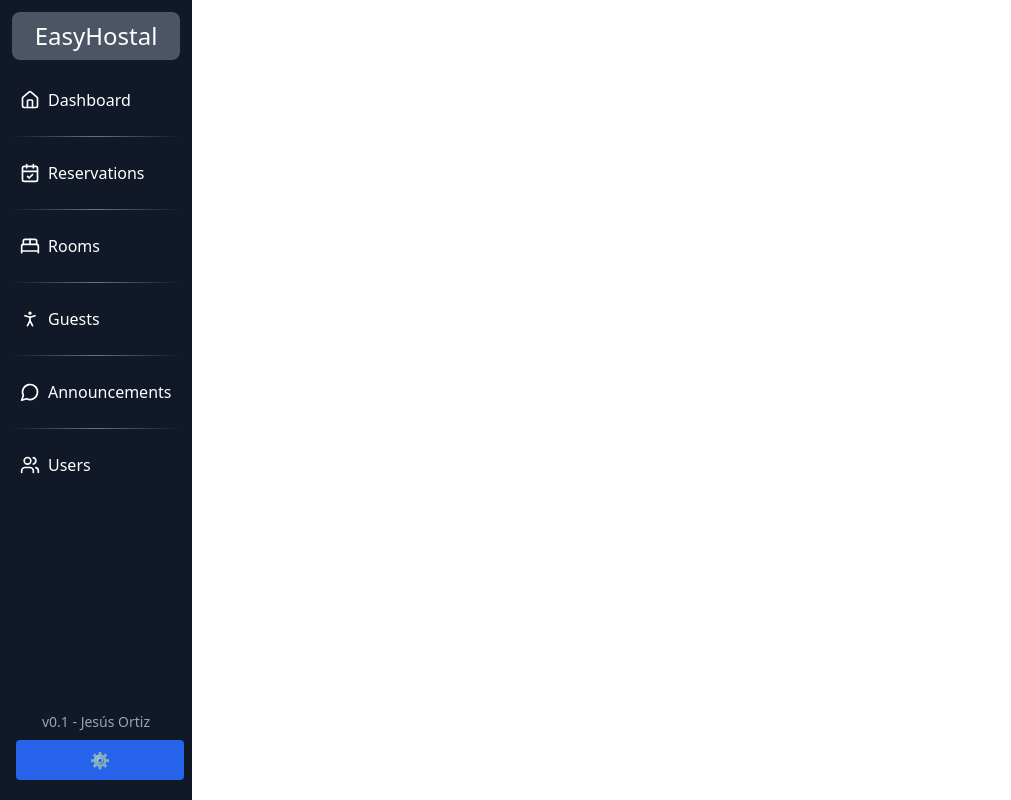
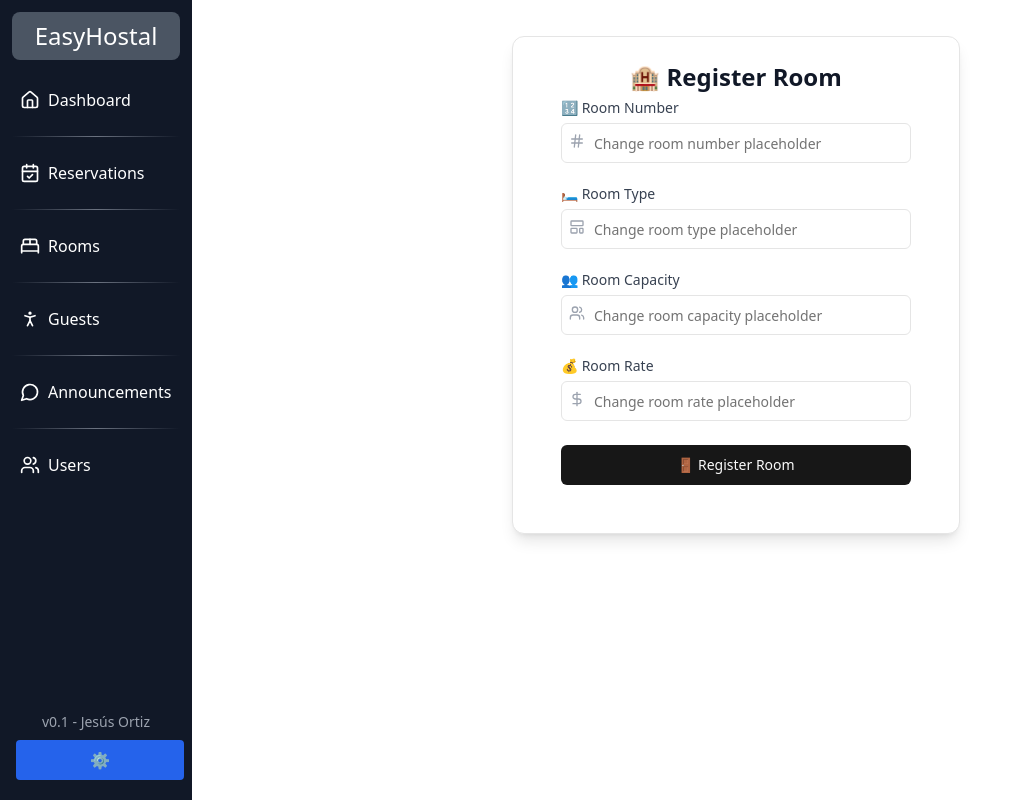
Before and after one commit to ortizzxz/HostalManagementFrontEnd, a React (Vite) app: page /create-room in a window 1280 px wide. Before the commit this address had no page. Shown: the whole page, without its empty margins (0-1011 px from the left). Built offline with nearby package versions, Linux system fonts and the light colour scheme.

Commit message:
feature: Create Room Component
- Styling making use of icons and emojis
- Form validation and use of translation

```diff
--- a/src/App.tsx
+++ b/src/App.tsx
@@ -8,6 +8,7 @@ import Guests from "./pages/Guests";
 import Dashboard from "./pages/Dashboard";
 import CreateUserForm from "./components/forms/CreateUserForm";
 import CreateAnouncementForm from "./components/forms/CreateAnouncementForm";
+import CreateRoomForm from "./components/forms/CreateRoomForm";
 
 function App() {
   return (
@@ -30,6 +31,7 @@ function App() {
             {/* Creation Routes. i.e. Create User route. */}
             <Route path="/create-user" element={<CreateUserForm />} />
             <Route path="/create-announcement" element={<CreateAnouncementForm />} />
+            <Route path="/create-room" element={<CreateRoomForm />} />
           </Routes>
         </div>
       </div>
--- /dev/null
+++ b/src/api/roomApi.ts
@@ -0,0 +1,29 @@
+import axios from "axios";
+
+const API_URL = "http://localhost:8080/api/room";
+
+// Define TypeScript interfaces for your data
+interface Room {
+  id: string;
+  number: string | number;
+  type: string;
+  capacity: string | number;
+  baseRate: string | number;
+  state: string;
+}
+
+// Get all Rooms
+
+
+// Create a new room
+export const createRoom = async (
+  roomData: Omit<Room, "id"> // Exclude 'id' since it's generated server-side
+): Promise<Room> => {
+  try {
+    const response = await axios.post<Room>(API_URL, roomData);
+    return response.data;
+  } catch (error) {
+    console.error("Error creating room:", error);
+    throw error; // Re-throw for error handling in components
+  }
+};
--- a/src/components/forms/CreateAnouncementForm.tsx
+++ b/src/components/forms/CreateAnouncementForm.tsx
@@ -6,45 +6,55 @@ import { Card, CardContent } from "../ui/card.js";
 import { Loader2 } from "lucide-react";
 import DatePicker from "react-datepicker";
 import "react-datepicker/dist/react-datepicker.css";
-import { createAnnouncement } from "../../api/anouncementApi"; // Make sure your backend API method is correct
+import { createAnnouncement } from "../../api/anouncementApi";
+
+// 🔐 Define types
+type AnnouncementForm = {
+  title: string;
+  content: string;
+  postDate: Date;
+  expirationDate: Date | null;
+};
+
+type FormErrors = Partial<Record<keyof AnnouncementForm, string>>;
 
 const CreateAnouncementForm = () => {
-  const [formData, setFormData] = useState({
+  const [formData, setFormData] = useState<AnnouncementForm>({
     title: "",
     content: "",
-    postDate: new Date(), // Set current date for postDate
-    expirationDate: null, // Expiration date is initially null
+    postDate: new Date(),
+    expirationDate: null,
   });
 
-  const [errors, setErrors] = useState({});
+  const [errors, setErrors] = useState<FormErrors>({});
   const [loading, setLoading] = useState(false);
-  const [apiError, setApiError] = useState(null);
+  const [apiError, setApiError] = useState<string | null>(null); // ✅ allow string or null
 
-  // Validate form fields
+  // ✅ Validate form fields
   const validateForm = () => {
-    const newErrors = {};
-    if (!formData.title.trim()) newErrors.title = "Title is required.";
-    if (!formData.content.trim()) newErrors.content = "Content is required.";
+    const newErrors: FormErrors = {};
+    if (!formData.title.trim()) newErrors.title = "⚠️ Title is required.";
+    if (!formData.content.trim()) newErrors.content = "⚠️ Content is required.";
     if (!formData.expirationDate)
-      newErrors.expirationDate = "Expiration date is required.";
+      newErrors.expirationDate = "⚠️ Expiration date is required.";
     setErrors(newErrors);
     return Object.keys(newErrors).length === 0;
   };
 
-  // Handle form field changes
-  const handleChange = (e) => {
+  const handleChange = (
+    e: React.ChangeEvent<HTMLInputElement | HTMLTextAreaElement>
+  ) => {
     setFormData({ ...formData, [e.target.name]: e.target.value });
   };
 
-  // Handle form submission
-  const handleSubmit = async (e) => {
+  const handleSubmit = async (e: React.FormEvent) => {
     e.preventDefault();
     if (!validateForm()) return;
     setLoading(true);
     setApiError(null);
     try {
-      await createAnnouncement(formData); // Make sure the API method is correct
-      alert("Announcement created successfully!");
+      await createAnnouncement(formData);
+      alert("📣 Announcement created successfully!");
       setFormData({
         title: "",
         content: "",
@@ -52,27 +62,27 @@ const CreateAnouncementForm = () => {
         expirationDate: null,
       });
     } catch (error) {
-      setApiError("Failed to create announcement. Please try again.");
+      setApiError("❌ Failed to create announcement. Please try again.");
     } finally {
       setLoading(false);
     }
   };
 
   return (
-    <div className="flex items-center justify-center dark:bg-gray-900 p-4">
+    <div className="flex items-center justify-center  p-4">
       <Card className="max-w-md w-full p-6 rounded-xl shadow-lg bg-white dark:bg-gray-800">
         <h1 className="text-2xl font-bold text-gray-900 dark:text-white text-center">
-          Create New Announcement
+          📢 Create New Announcement
         </h1>
         <CardContent>
           <form onSubmit={handleSubmit} className="space-y-6">
-            {/* Title Field */}
+            {/* Title */}
             <div>
               <Label
                 htmlFor="title"
-                className="block text-sm font-medium text-gray-700 dark:text-gray-300 my-2"
+                className="text-sm font-medium text-gray-700 dark:text-gray-300 my-2 block"
               >
-                Title
+                📝 Title
               </Label>
               <Input
                 type="text"
@@ -80,56 +90,59 @@ const CreateAnouncementForm = () => {
                 name="title"
                 value={formData.title}
                 onChange={handleChange}
-                className={`border-white bg-gray-900 ${errors.title ? "border-red-500" : ""}`}
+                className={`border rounded-md p-2 dark:bg-gray-900 ${
+                  errors.title ? "border-red-500" : "border-gray-300"
+                }`}
+                placeholder="Change Title Placeholder"
               />
               {errors.title && (
                 <p className="text-red-500 text-xs mt-1">{errors.title}</p>
               )}
             </div>
 
-            {/* Content Field */}
+            {/* Content */}
             <div>
               <Label
                 htmlFor="content"
-                className="block text-sm font-medium text-gray-700 dark:text-gray-300 my-2"
+                className="text-sm font-medium text-gray-700 dark:text-gray-300 my-2 block"
               >
-                Content
+                ✏️ Content
               </Label>
               <textarea
                 id="content"
                 name="content"
                 value={formData.content}
                 onChange={handleChange}
-                className={`w-full h-24 p-2 bg-gray-900 border rounded-md shadow-sm focus:ring-2 focus:ring-blue-500 focus:border-blue-500 ${
+                className={`w-full h-24 p-2 border rounded-md p-2 dark:bg-gray-900  shadow-sm focus:ring-2 focus:ring-blue-500 focus:border-blue-500 ${
                   errors.content ? "border-red-500" : "border-gray-300"
                 }`}
-                placeholder="Enter announcement content"
+                placeholder="Change Announcement Placeholder"
               />
               {errors.content && (
                 <p className="text-red-500 text-xs mt-1">{errors.content}</p>
               )}
             </div>
 
-            {/* Expiration Date Picker */}
+            {/* Expiration Date */}
             <div>
               <Label
                 htmlFor="expirationDate"
-                className="block text-sm font-medium text-gray-700 dark:text-gray-300 my-2"
+                className="text-sm font-medium text-gray-700 dark:text-gray-300 my-2 block"
               >
-                Expiration Date
+                📅 Expiration Date
               </Label>
               <DatePicker
                 id="expirationDate"
                 selected={formData.expirationDate}
-                onChange={(date) =>
+                onChange={(date: Date | null) =>
                   setFormData({ ...formData, expirationDate: date })
                 }
-                className={`w-full bg-gray-900 p-2 border text-white text-center ${
+                className={`w-full border dark:bg-gray-900  p-2 border text-white text-center ${
                   errors.expirationDate ? "border-red-500" : "border-gray-300"
                 } rounded-md shadow-sm focus:ring-2 focus:ring-blue-500 focus:border-blue-500`}
                 dateFormat="dd.MM.yyyy"
-                minDate={new Date()} // Prevent past dates from being selected
-                placeholderText="Select expiration date"
+                minDate={new Date()}
+                placeholderText="Change expiration date placeholder"
               />
               {errors.expirationDate && (
                 <p className="text-red-500 text-xs mt-1">
@@ -138,17 +151,17 @@ const CreateAnouncementForm = () => {
               )}
             </div>
 
-            {/* API Error Message */}
+            {/* API Error */}
             {apiError && (
               <p className="text-red-500 text-sm text-center">{apiError}</p>
             )}
 
-            {/* Submit Button */}
+            {/* Submit */}
             <Button type="submit" className="w-full" disabled={loading}>
               {loading ? (
                 <Loader2 className="animate-spin" />
               ) : (
-                "Create Announcement"
+                "🚀 Create Announcement"
               )}
             </Button>
           </form>
--- /dev/null
+++ b/src/components/forms/CreateRoomForm.tsx
@@ -0,0 +1,177 @@
+import React, { useState } from "react";
+import { Button } from "../ui/button.js";
+import { Input } from "../ui/input.js";
+import { Label } from "../ui/label.js";
+import { Card, CardContent } from "../ui/card.js";
+import { Loader2, Hash, LayoutTemplate, Users, DollarSign } from "lucide-react"; // Icons
+import { createRoom } from "../../api/roomApi";
+import { useTranslation } from "react-i18next";
+
+const CreateRoomForm = () => {
+  const [formData, setFormData] = useState({
+    number: "",
+    type: "",
+    capacity: "",
+    baseRate: "",
+    state: "DISPONIBLE",
+  });
+
+  const { t } = useTranslation();
+  const [errors, setErrors] = useState({});
+  const [loading, setLoading] = useState(false);
+const [apiError, setApiError] = useState<string | null>(null);
+
+  const validateForm = () => {
+    const newErrors = {};
+
+    /* Room Number Validation */
+    if (!formData.number) newErrors.number = "Room number is required.";
+    /* Room Type Validation */
+    if (!formData.type) newErrors.type = "Room type is required.";
+    /* Room Capacity Validation */
+    if (!formData.capacity || isNaN(Number(formData.capacity)) || Number(formData.capacity) <= 0) {
+        newErrors.capacity = "Valid capacity is required.";
+    }
+    /* Room Rate Validation */
+    if (!formData.baseRate || isNaN(Number(formData.baseRate)) || Number(formData.baseRate) <= 0){
+        newErrors.baseRate = "Valid base rate is required.";
+    }
+
+    setErrors(newErrors);
+    return Object.keys(newErrors).length === 0;
+  };
+
+  const handleChange = (e) => {
+    const { name, value } = e.target;
+    setFormData({ ...formData, [name]: value });
+  };
+
+  const handleSubmit = async (e) => {
+    e.preventDefault();
+    if (!validateForm()) return;
+    setLoading(true);
+    setApiError(null);
+    try {
+      await createRoom(formData);
+      alert("🎉 Room created successfully!");
+      setFormData({
+        number: "",
+        type: "",
+        capacity: "",
+        baseRate: "",
+        state: "DISPONIBLE",
+      });
+    } catch (error) {
+      console.error(error);
+      setApiError("❌ Failed to create room. Please try again.");
+    } finally {
+      setLoading(false);
+    }
+  };
+
+  return (
+    <div className="flex items-center justify-center dark:bg-gray-900 p-4">
+      <Card className="max-w-md w-full p-6 rounded-xl shadow-lg bg-white dark:bg-gray-800">
+        <h1 className="text-2xl font-bold text-gray-900 dark:text-white text-center mb-2">
+          🏨 {t("room.create")}
+        </h1>
+        <CardContent>
+          <form onSubmit={handleSubmit} className="space-y-6">
+
+            {/* Room Number */}
+            <div>
+              <Label htmlFor="number" className="text-gray-700 dark:text-gray-300 my-2 block">
+                🔢 {t("room.creation.number")}
+              </Label>
+              <div className="relative">
+                <Hash className="absolute left-2 top-2.5 w-4 h-4 text-gray-400" />
+                <Input
+                  type="text"
+                  id="number"
+                  name="number"
+                  value={formData.number}
+                  onChange={handleChange}
+                  className={`pl-8 ${errors.number ? "border-red-500" : ""}`}
+                  placeholder="Change room number placeholder"
+                />
+              </div>
+              {errors.number && <p className="text-red-500 text-xs mt-1">{errors.number}</p>}
+            </div>
+
+            {/* Room Type */}
+            <div>
+              <Label htmlFor="type" className="text-gray-700 dark:text-gray-300 my-2 block">
+                🛏️ {t("room.creation.type")}
+              </Label>
+              <div className="relative">
+                <LayoutTemplate className="absolute left-2 top-2.5 w-4 h-4 text-gray-400" />
+                <Input
+                  type="text"
+                  id="type"
+                  name="type"
+                  value={formData.type}
+                  onChange={handleChange}
+                  className={`pl-8 ${errors.type ? "border-red-500" : ""}`}
+                  placeholder="Change room type placeholder"
+                />
+              </div>
+              {errors.type && <p className="text-red-500 text-xs mt-1">{errors.type}</p>}
+            </div>
+
+            {/* Capacity */}
+            <div>
+              <Label htmlFor="capacity" className="text-gray-700 dark:text-gray-300 my-2 block">
+                👥 {t("room.creation.capacity")}
+              </Label>
+              <div className="relative">
+                <Users className="absolute left-2 top-2.5 w-4 h-4 text-gray-400" />
+                <Input
+                  type="number"
+                  id="capacity"
+                  name="capacity"
+                  value={formData.capacity}
+                  onChange={handleChange}
+                  className={`pl-8 ${errors.capacity ? "border-red-500" : ""}`}
+                  placeholder="Change room capacity placeholder"
+                />
+              </div>
+              {errors.capacity && <p className="text-red-500 text-xs mt-1">{errors.capacity}</p>}
+            </div>
+
+            {/* Base Rate */}
+            <div>
+              <Label htmlFor="baseRate" className="text-gray-700 dark:text-gray-300 my-2 block">
+                💰 {t("room.creation.price")}
+              </Label>
+              <div className="relative">
+                <DollarSign className="absolute left-2 top-2.5 w-4 h-4 text-gray-400" />
+                <Input
+                  type="number"
+                  id="baseRate"
+                  name="baseRate"
+                  value={formData.baseRate}
+                  onChange={handleChange}
+                  className={`pl-8 ${errors.baseRate ? "border-red-500" : ""}`}
+                  placeholder="Change room rate placeholder"
+                />
+              </div>
+              {errors.baseRate && <p className="text-red-500 text-xs mt-1">{errors.baseRate}</p>}
+            </div>
+
+            {/* API Error */}
+            {apiError && (
+              <p className="text-red-500 text-sm text-center">{apiError}</p>
+            )}
+
+            {/* Submit Button */}
+            <Button type="submit" className="w-full" disabled={loading}>
+              {loading ? <Loader2 className="animate-spin" /> : `🚪 ${t("room.creation.create")}`}
+            </Button>
+          </form>
+        </CardContent>
+      </Card>
+    </div>
+  );
+};
+
+export default CreateRoomForm;
--- a/src/locales/en.json
+++ b/src/locales/en.json
@@ -34,7 +34,15 @@
     "create": "Register Room",
     "update": "Update Room",
     "delete": "Delete Room",
-    "empty": "No Rooms To Display"
+    "empty": "No Rooms To Display",
+
+    "creation": {
+      "number": "Room Number",
+      "type": "Room Type",
+      "capacity": "Room Capacity",
+      "price": "Room Rate",
+      "create": "Register Room"
+    }
   },
   "sidebar": {
     "dashboard": "Dashboard",
--- a/src/locales/es.json
+++ b/src/locales/es.json
@@ -34,7 +34,15 @@
     "create": "Registrar Habitación",
     "update": "Actualizar Habitación",
     "delete": "Eliminar Habitación",
-    "empty": "No hay Habitacones para mostar"
+    "empty": "No hay Habitacones para mostar",
+
+    "creation": {
+      "number": "Número de Habitación",
+      "type": "Tipo de Habitación",
+      "capacity": "Capacidad de la Habitación",
+      "price": "Precio de la habitación",
+      "create": "Registrar Habitación"
+    }
   },
   "sidebar": {
     "dashboard": "Panel",
--- a/src/pages/Rooms.tsx
+++ b/src/pages/Rooms.tsx
@@ -1,11 +1,13 @@
 import { useTranslation } from "react-i18next";
 import HeaderWithActions from "../components/ui/HeaderWithActions";
+import { useNavigate } from "react-router-dom";
 
 const Rooms = () => {
   const { t } = useTranslation();
+  const navigate = useNavigate(); // Initialize useNavigate
 
   const handleCreateReservation = () => {
-    console.log("Creando");
+    navigate("/create-room");
   };
 
   const handleUpdateReservation = () => {
```
Also changed, not shown: src/components/forms/CreateUserForm.tsx (+66 -17 lines).
